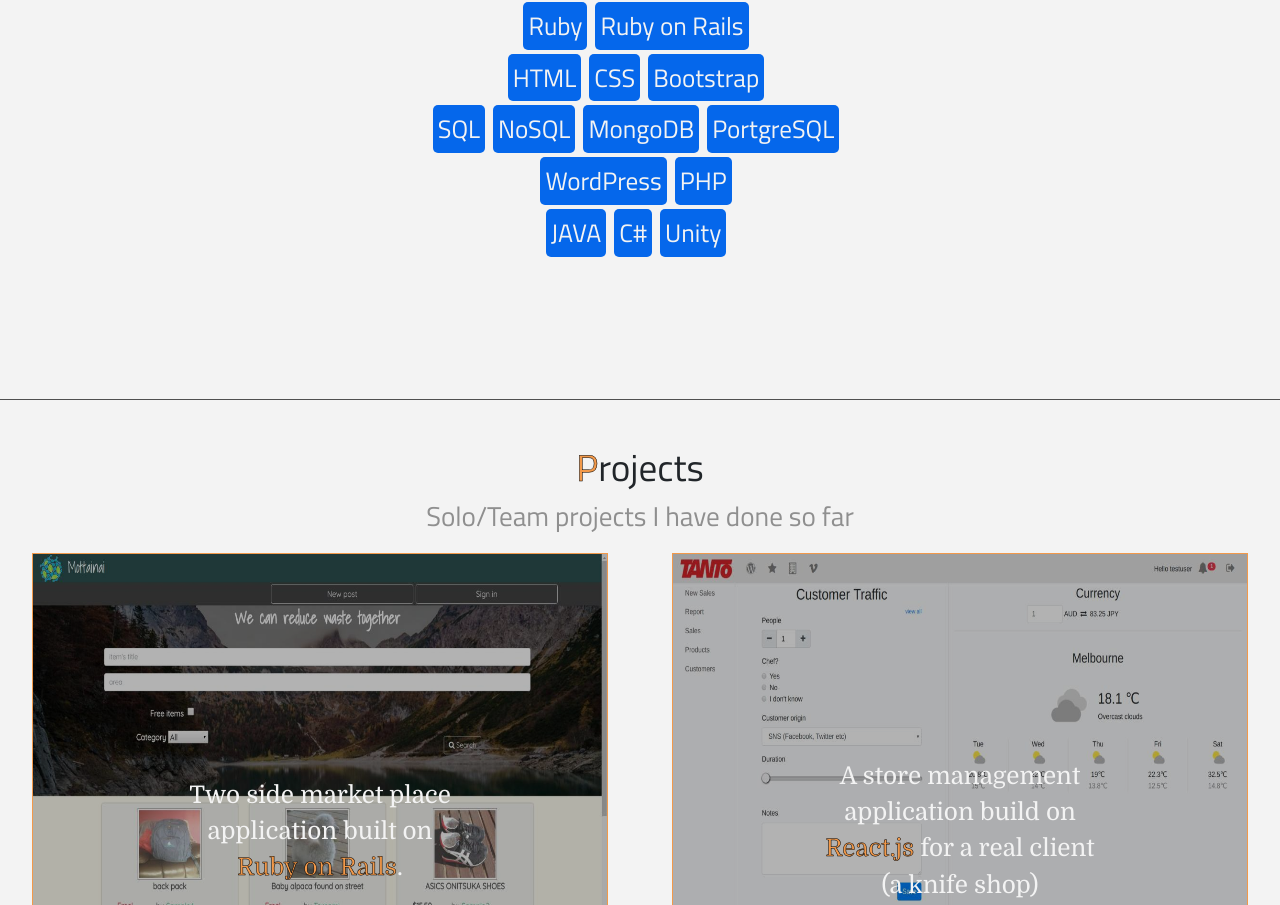
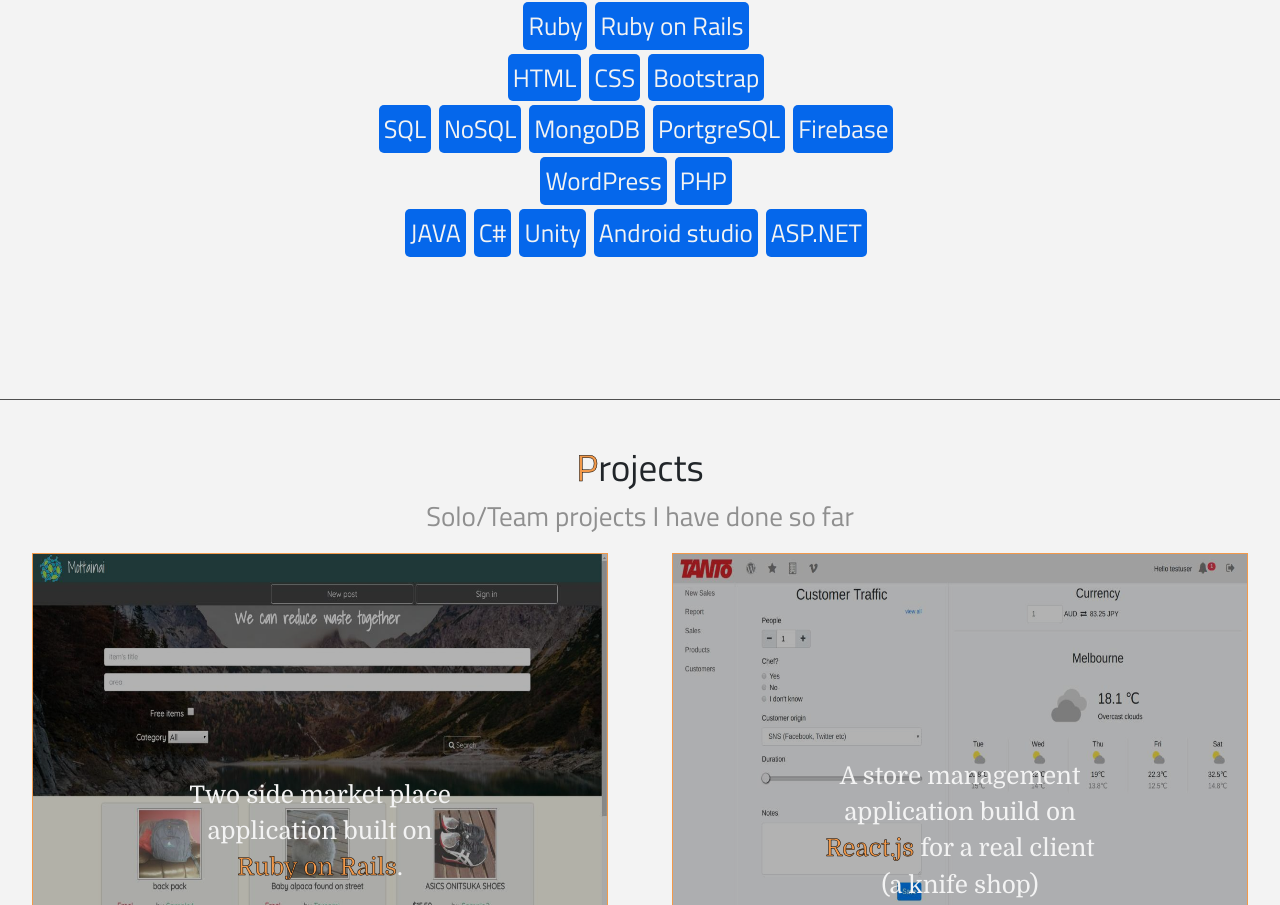
Before and after one commit to MizukiZ/New-Portfolio, a React (Create React App) app: page / in a window 1280 px wide. Shown: the part 1101-2006 px from the top of the page. Built offline with nearby package versions, Linux system fonts and the light colour scheme.

Commit message:
add skills

```diff
--- a/src/components/Skill.js
+++ b/src/components/Skill.js
@@ -6,9 +6,9 @@
     javaScript: ["JavaScript", "Node", "Express", "React"],
     ruby: ["Ruby", "Ruby on Rails"],
     html: ["HTML", "CSS", "Bootstrap"],
-    dataBase: ["SQL", "NoSQL", "MongoDB", "PortgreSQL"],
+    dataBase: ["SQL", "NoSQL", "MongoDB", "PortgreSQL", "Firebase"],
     internship: ["WordPress", "PHP"],
-    AIT: ["JAVA", "C#", "Unity"]
+    AIT: ["JAVA", "C#", "Unity", "Android studio", "ASP.NET"]
   }
   return (
     <div
@@ -18,7 +18,8 @@
     >
       <div className="skill-subWtap">
         <div className="skill-title">
-          <span>S</span>kills
+          <span>S</span>
+          kills
         </div>
 
         <div className="sub-title mb-3">Programming languages, tools</div>
```
